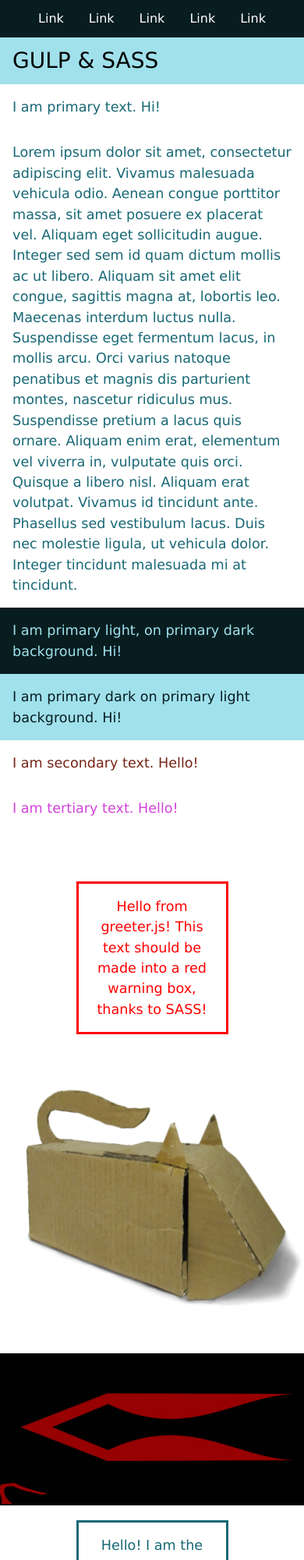
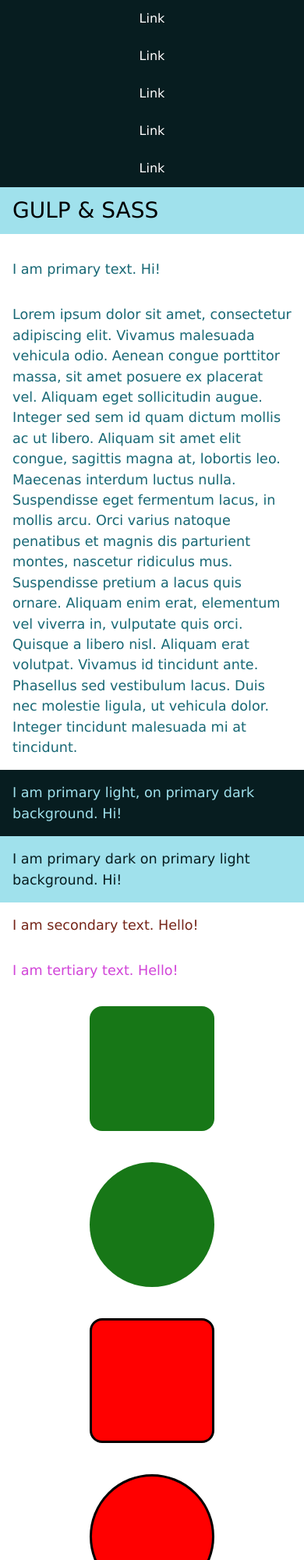
Before and after one commit to nipa1902/dt173g_mom3, a website: page src/index.html in a window 390 px wide. Shown: the top 2000 px of the page at 78% size. Drawn offline with nearby package versions, Linux system fonts and the light colour scheme; files that its build step writes are made by us from their sources.

Commit message:
v 1.1: Added some boxes, variables if/else and made site responsive. Updated readme.

```diff
--- /dev/null
+++ b/pub/js/main.js
@@ -0,0 +1 @@
+var el=document.getElementById("elementoutput"),p=document.createElement("p"),node=document.createTextNode("Hello! I am the element maker JS. I made this element to talk to you. SASS made me a green box! Thanks, SASS!");p.appendChild(node),el.appendChild(p);var output=document.getElementById("greeteroutput");output.innerHTML="<p>Hello from greeter.js! This text should be red and inside a warning box, thanks to SASS!</p>";var footer=document.querySelector("footer");footer.innerHTML="<p class='fullWidth'>Hello. I am printing from messenger.js. This SASS demo was made by Nils Paulsson (nipa1902).</p>";
--- a/src/index.html
+++ b/src/index.html
@@ -25,6 +25,7 @@
 <h1> GULP & SASS </h1>
 </div>
 
+<section id="section-fontcolours">
 <p class="text-primary">I am primary text. Hi!</p>
 <p class="text-primary">
     Lorem ipsum dolor sit amet, consectetur adipiscing elit. Vivamus malesuada vehicula odio.
@@ -40,16 +41,26 @@
 <p class="text-primarydark bg-primarylight">I am primary dark on primary light background. Hi!</p>
 <p class="text-secondary">I am secondary text. Hello!</p>
 <p class="text-tertiary">I am tertiary text. Hello!</p>
+</section>
 
-<br>
-<br>
-<br>
+<section id="boxes">
+<div id="box1"></div>
+<div id="box2"></div>
+<div id="box3"></div>
+<div id="box4"></div>
+</section>
+
 
 <section id="greeteroutput">
 </section>
 
 <section id="imagewrapper">
-    <figure><img src="img/img_boxkat.png" alt="Picture of a cardboat cutout of a cat"></figure>
+    <figure><img src="img/img_boxkat.png" alt="Picture of a cardboat cutout of a cat">
+    </figure>
+    <div class="warning-box">
+        <p>Warning! Boxkat!</p>
+    </div>
+
     <figure><img src="img/img_boxkatlogo.jpg" alt="The Boxkat Logo: A stylised red arrow on a black background"></figure>
 </section>
 
--- a/src/js/greeter.js
+++ b/src/js/greeter.js
@@ -1,3 +1,3 @@
 var output = document.getElementById("greeteroutput");
 
-output.innerHTML = "<p>Hello from greeter.js! This text should be made into a red warning box, thanks to SASS!</p>";
+output.innerHTML = "<p>Hello from greeter.js! This text should be red and inside a warning box, thanks to SASS!</p>";
--- a/src/js/messenger.js
+++ b/src/js/messenger.js
@@ -1,4 +1,3 @@
-console.log("Hello from messenger.js!");
 
 var footer = document.querySelector('footer');
-footer.innerHTML = "<p>Hello. I am printing from messenger.js. This SASS demo was made by Nils Paulsson (nipa1902).</p>";
+footer.innerHTML = "<p class='fullWidth'>Hello. I am printing from messenger.js. This SASS demo was made by Nils Paulsson (nipa1902).</p>";
--- a/src/sass/_base.scss
+++ b/src/sass/_base.scss
@@ -2,8 +2,6 @@
 
 // FONTS
 $fontStack: 'Lucida Sans', sans-serif;
-
-
 
 // FONT SIZES
 $p: 1.1rem;
@@ -14,9 +12,6 @@ $h4: 1.45rem;
 $h5: 1.35rem;
 $h6: 1.25rem;
 
-// TEXT STYLING
-$fontItalic: italic;
-$fontBold: bold;
 
 // PADDING
 $padding-1: 1rem;
@@ -34,6 +29,8 @@ $alignCenter: center;
 
 // COLOURS
 $colorWarning: red;
+$colorSuccess: rgb(23, 119, 23);
+
 $colorWhite: #fff;
 $colorBlack: #000;
 
@@ -44,8 +41,24 @@ $colorTertiary: #d144d8;
 $colorBright: lighten($colorPrimary, 50%);
 $colorDark: darken($colorPrimary, 20%);
 
+// TEXT STYLING
+$fontItalic: italic;
+$fontBold: bold;
 
-// MIXIN
+.text-primary {color: $colorPrimary;}
+.text-secondary {color: $colorSecondary;}
+.text-tertiary {color: $colorTertiary;}
+.text-primarylight {color: $colorBright;}
+.text-primarydark {color: $colorDark;}
+.text-warning {color: $colorWarning;}
+.text-success {color: $colorSuccess;}
+
+.bg-primarylight {background: $colorBright;}
+.bg-primarydark {background: $colorDark;}
+
+$breakpoint-small: "only screen and (max-width: 25rem)";
+$breakpoint-medium: "only screen and (max-width: 50rem)";
+
 
 // Basic padding and line height that we can extend to all text
 %text-default {
--- a/src/sass/_component.scss
+++ b/src/sass/_component.scss
@@ -11,9 +11,17 @@
     ul, ol {
         display: flex;
         flex-direction: row;
+
+        // For later projects we'll want a hamburger menu, for now just re-size the flex
+        @media #{$breakpoint-small} {
+                flex-direction: column;
+                text-align: $alignCenter;
+        }
+
     // Nested list items inside the ul
         li {padding: $padding-1;}
     }
+        // Full-width on smaller screens
 }
 
 // SAME THING BUT CENTER CONTENT
@@ -26,16 +34,33 @@
 
 
 // I am a half-width centered box, use me to print messages
-@mixin half-box {
+@mixin half-box($warning: false) {
     text-align: $alignCenter;
     max-width: $halfWidth;
     margin: $marginCenter;
 
-    // Ugly, fix this
-    margin-bottom: $margin-1;
-    margin-top: $margin-1;
+    @if $warning {
+    border: 3px solid $colorWarning;
+    color: $colorWarning;
+    } @else {
+        border: 3px solid $colorSuccess;
+        color: $colorSuccess;
+    }
+
+    // Full-width on smaller screens
+    @media #{$breakpoint-small} {
+        max-width: $fullWidth;
+    }
 }
 
+@mixin margin-both {
+    margin-top: $margin-1;
+    margin-bottom: $margin-1;
+}
+
+
+// Alternative code using mixins and include
+/*
 // I am warning box
 @mixin warning-box {
     @include half-box;
@@ -46,6 +71,49 @@
 // I am happy green box
 @mixin success-box {
     @include half-box;
-        border: 3px solid $colorPrimary;
-        color: $colorPrimary;
+        border: 3px solid $colorSuccess;
+        color: $colorSuccess;
 }
+*/
+
+
+// Playing with boxes and variables
+@mixin boxes($circle: false) {
+    height: 10rem;
+    width: 10rem;
+
+    @if $circle {
+        border-radius: 50%;
+    } @else {
+        border-radius: 1rem;
+    }
+}
+
+@mixin error($error: false) {
+    @if $error {
+        background-color: $colorWarning;
+        border: 3px solid black;
+    } @else {
+    background-color: $colorSuccess;
+    }
+}
+
+#box1 {
+    @include boxes;
+    @include error;
+}
+
+#box2 {
+    @include boxes($circle: true);
+    @include error;
+}
+
+#box3 {
+    @include boxes;
+    @include error($error: true);
+}
+
+#box4 {
+    @include boxes($circle: true);
+    @include error($error: true);
+}
--- a/src/sass/_layout.scss
+++ b/src/sass/_layout.scss
@@ -26,20 +26,10 @@
     padding: $padding-1;
 }
 
-.text-primary {color: $colorPrimary;}
-.text-secondary {color: $colorSecondary;}
-.text-tertiary {color: $colorTertiary;}
-.text-primarylight {color: $colorBright;}
-.text-primarydark {color: $colorDark;}
-
-.bg-primarylight {background: $colorBright;}
-.bg-primarydark {background: $colorDark;}
-
 // Nav will import the layout rules from horizontal flex
 nav {
     background-color: $colorDark;
     @include horizontal-flex-list-center;
-
     a {
         @include no-decoration;
         color: $colorWhite;
@@ -53,16 +43,49 @@ nav {
 
 }
 
-// Example of using our warning box mixin to put border+red color on element
-#greeteroutput {
-    @include warning-box;
+section#boxes {
+    display: grid;
+    max-width: 100%;
+    grid-gap: 2.5rem;
+    grid-template: "1fr 1fr 1fr 1fr";
+    justify-content: $alignCenter;
 }
 
-#elementoutput {
-    @include success-box;
+@media #{$breakpoint-medium} {
+    section#boxes {
+        grid-template: "1fr 1fr";
+    }
 }
 
+@media #{$breakpoint-small} {
+    section#boxes {
+        grid-template: "1fr";
+    }
+}
+
+
+// Warning boxes
+#greeteroutput, .warning-box {
+    @include half-box($warning: true);
+}
+
+// Default value is false
+#elementoutput {@include half-box;}
+
+// Margin-both gives top/bottom margin to elements
+section, figure, .warning-box {
+    @include margin-both;
+}
+
+// For later projects make footer a component instead
 footer {
     background: $colorDark;
     color: $colorBright;
+    text-align: $alignCenter;
+    margin-top: $margin-1;
+
+    // Hacking this to ignore text-default extension for now. Consider changes.
+    p.fullWidth {
+    max-width: $fullWidth !important;
+    }
 }
--- a/src/sass/main.scss
+++ b/src/sass/main.scss
@@ -1,7 +1,6 @@
 // Because we are using node-sass and not dart-sass we cannot use @use rules.
-
 // Import reset first, then import other partials
 @import 'reset';
+@import 'base';
 @import 'component';
-@import 'base';
 @import 'layout';
```
Also changed, not shown: pub/index.html (added, +1 -0 lines), README.md, pub/css/main.css (added), pub/img/favicon.ico (added), pub/img/img_boxkat.png (added), pub/img/img_boxkatlogo.jpg (added), 1 other file.
